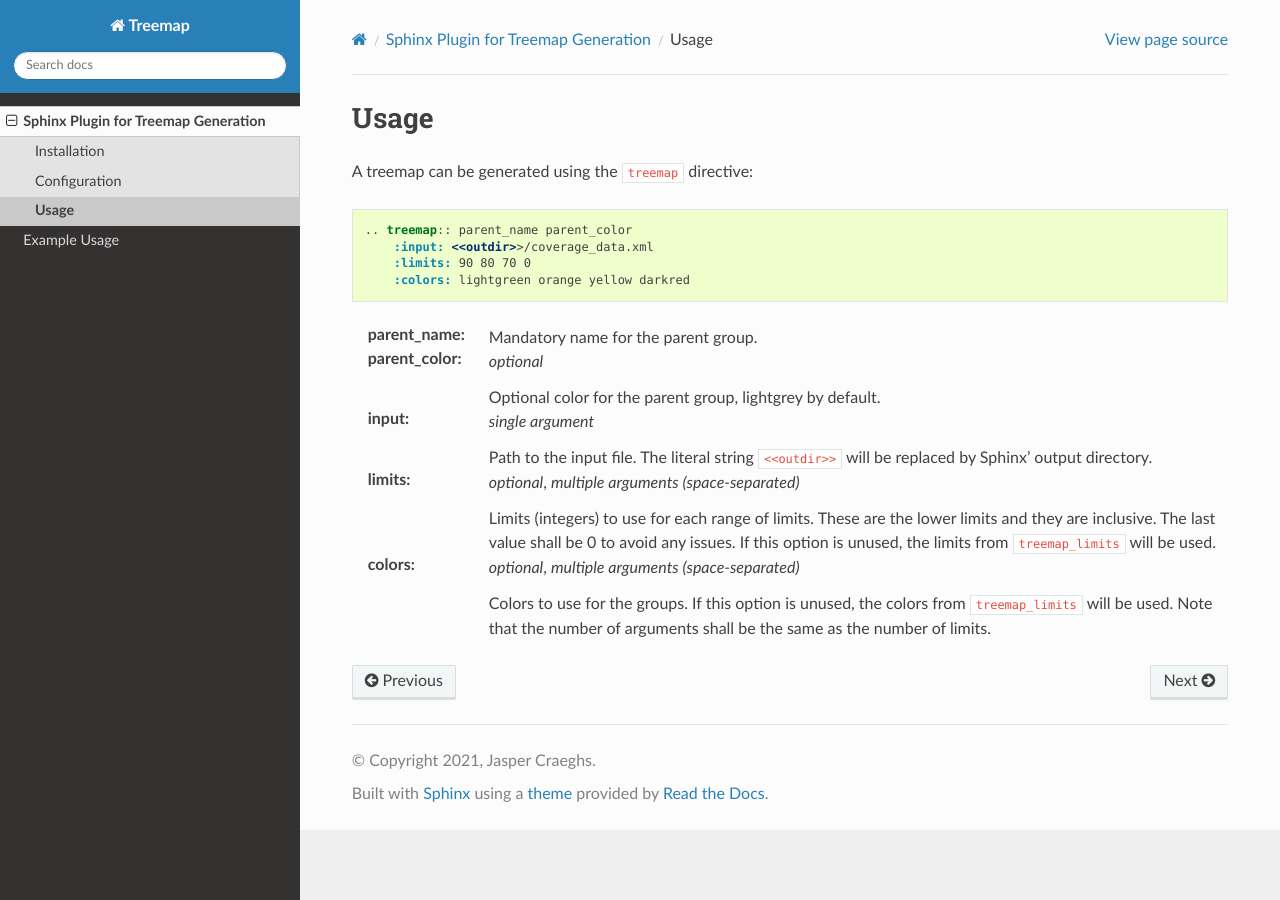
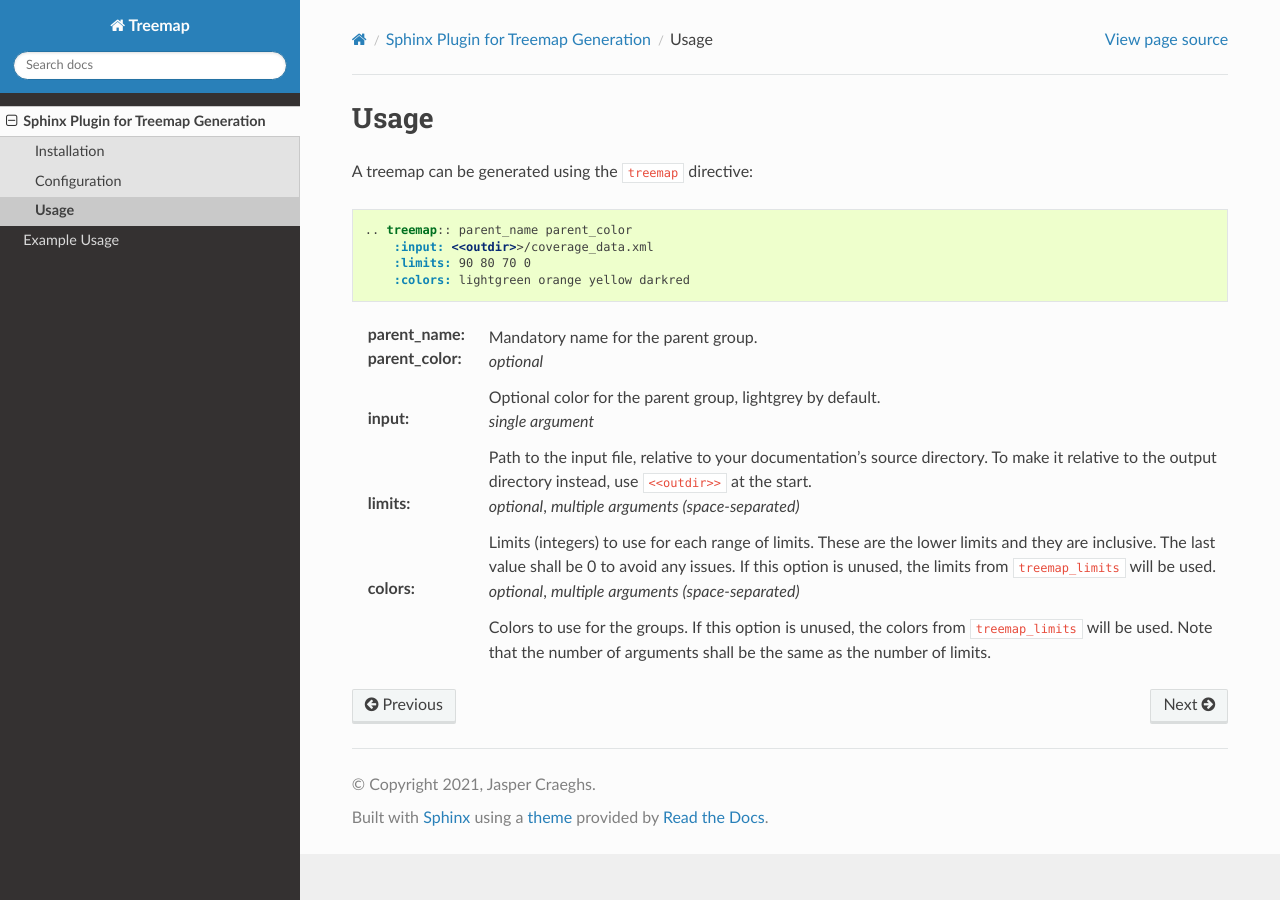
Before and after one commit to melexis/treemap, a Sphinx documentation site: the page built from doc/usage.rst, in a window 1280 px wide. Built offline with Sphinx 7.4.7 and the Read the Docs theme 2.0.0, drawn with Linux system fonts in a browser that asks for light colours; a script that is not in the unit is left out.

Commit message:
Clarify documentation about 'input' option

```diff
--- a/doc/usage.rst
+++ b/doc/usage.rst
@@ -22,7 +22,9 @@ A treemap can be generated using the ``treemap`` directive:
 
 :input: *single argument*
 
-    Path to the input file. The literal string ``<<outdir>>`` will be replaced by Sphinx' output directory.
+    Path to the input file, relative to your documentation's source directory.
+    To make it relative to the output directory instead, use ``<<outdir>>``
+    at the start.
 
 :limits: *optional*, *multiple arguments (space-separated)*
 
```
